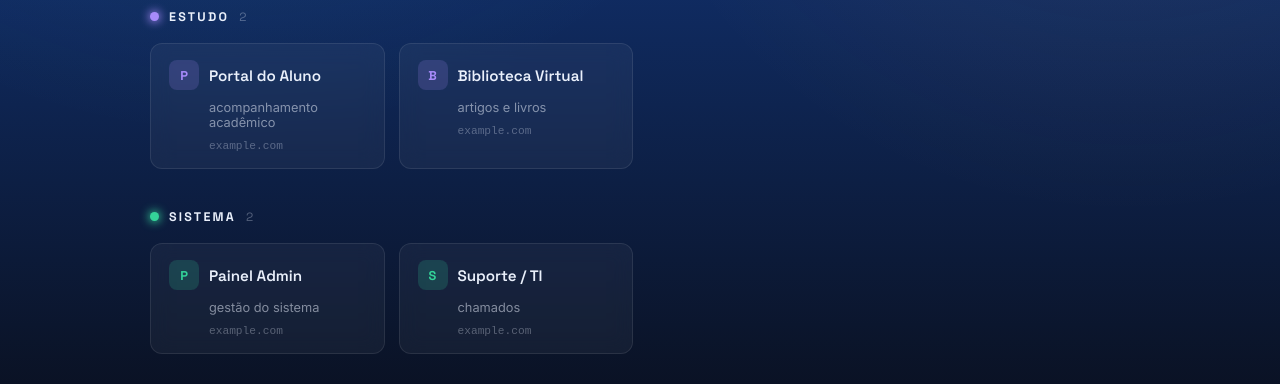
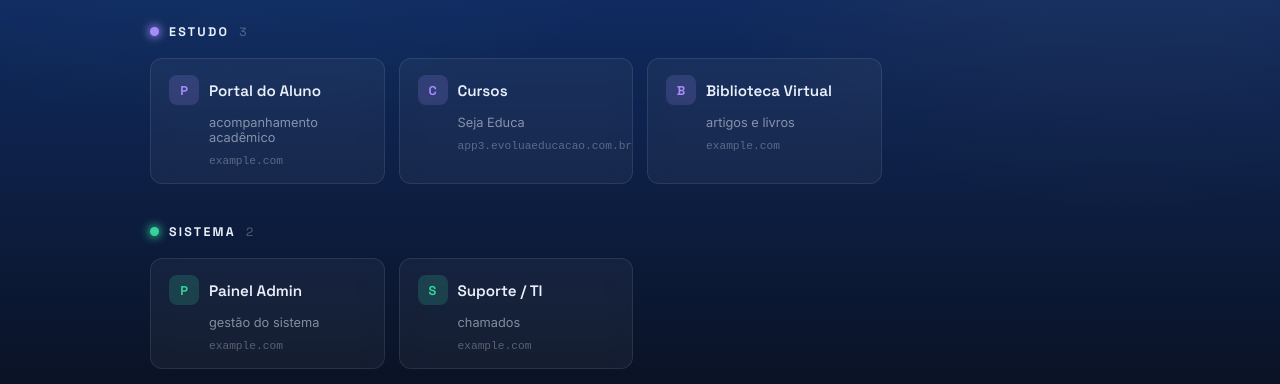
Before and after one commit to romerobrasil45/favoritorb, a plain HTML site: page index.html in a window 1280 px wide. Shown: the part 1198-1582 px from the top of the page. Drawn offline with Linux system fonts and the light colour scheme.

Commit message:
Update index.html

```diff
--- a/index.html
+++ b/index.html
@@ -303,11 +303,14 @@
     { categoria: "pessoal", nome: "Cursos",         desc: "Dio Me",           url: "https://web.dio.me/" },
     { categoria: "pessoal", nome: "Cursos",         desc: "Imersão Alura",           url: "https://grupoalura.notion.site/Imers-o-Arquitetura-na-Web-com-IA-380379bdd09b80d395d3d7d01cd31562#38b379bdd09b802784ebceb014b33393" },
     { categoria: "pessoal", nome: "Cursos",         desc: "Dio Me",           url: "https://web.dio.me/" },
+    { categoria: "pessoal", nome: "Cursos",         desc: "Imersão Arquitetura na Web com IA",           url: "https://forms.cloud.microsoft/pages/responsepage.aspx?id=4r_bEbiJSUW-EM7DZOWVUeJvJzUZIYtJhfIqNZy-ZbhUNUU2MlhJMTg0M1FHTkNSQzQ4WTBKN0tCSi4u&route=shorturl&utm_campaign=43275182-%5Bb2c%20imers%C3%B5es%5D%20Imers%C3%A3o%20IA&utm_medium=email&_hsenc=p2ANqtz-8IgI2piTgBMFCt51EV47LBi2nSfyrhHpl4poYyW5yLUYwbSQu3t08wgfP3EUT5zTvWnjHo-YHDQC2aNPAWWOJPWkFP_RtVkDUgEEJ3LY9EgwzVIp0&_hsmi=424923598&utm_content=424923598&utm_source=hs_automation" },
+
 
 
 
     // --- estudo (edite com seus links reais) ---
     { categoria: "estudo", nome: "Portal do Aluno",   desc: "acompanhamento acadêmico", url: "https://example.com" },
+    { categoria: "estudo", nome: "Cursos",         desc: "Seja Educa",           url: "https://app3.evoluaeducacao.com.br/" },
     { categoria: "estudo", nome: "Biblioteca Virtual", desc: "artigos e livros",        url: "https://example.com" },
 
     // --- sistema (edite com seus links reais) ---
```
